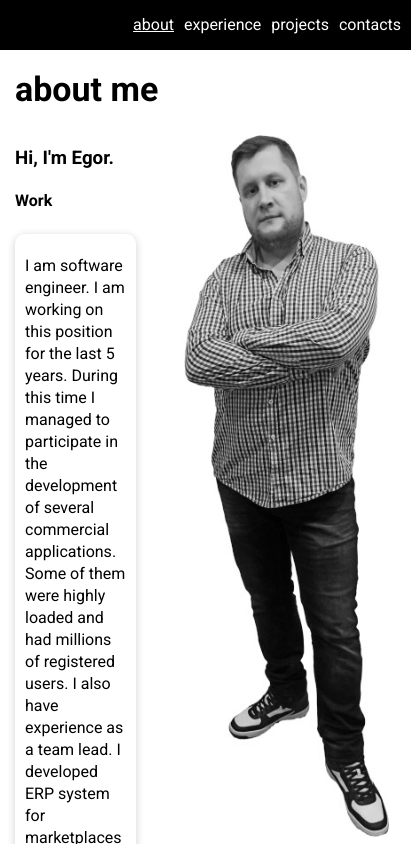
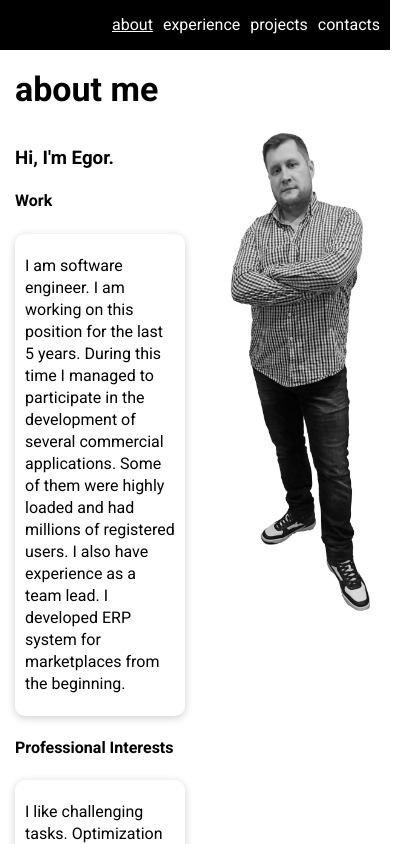
Before and after one commit to uzambara/egorsima, a React app: page /about in a window 390 px wide. Shown: the top 844 px of the page, 411 px wide, since content can reach past the window. Built offline with nearby package versions, Linux system fonts and the light colour scheme.

Commit message:
Added my photo

```diff
--- a/src/Pages/About/About.scss
+++ b/src/Pages/About/About.scss
@@ -19,3 +19,9 @@
   display: flex;
   align-items: flex-start;
 }
+
+@media screen and (max-width: 700px){
+  .myPhoto {
+    width: 150px;
+  }
+}
```
